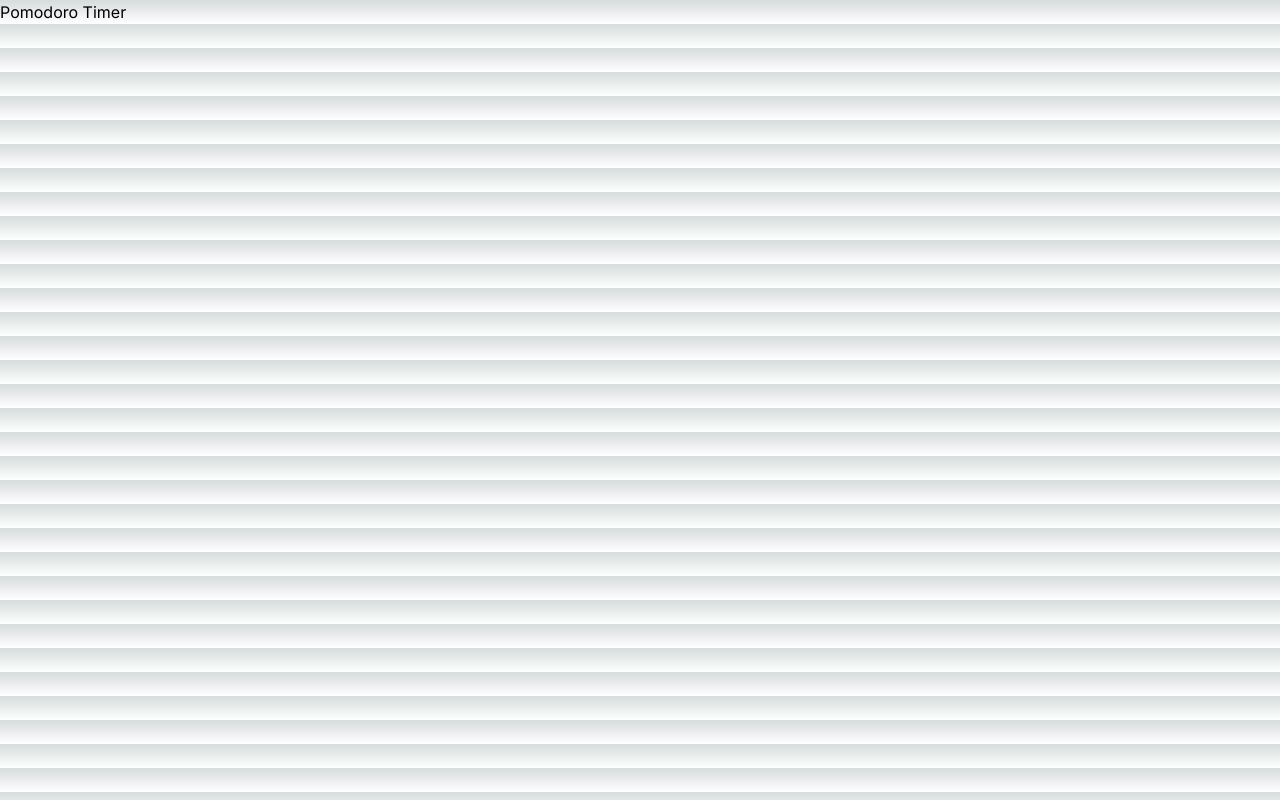
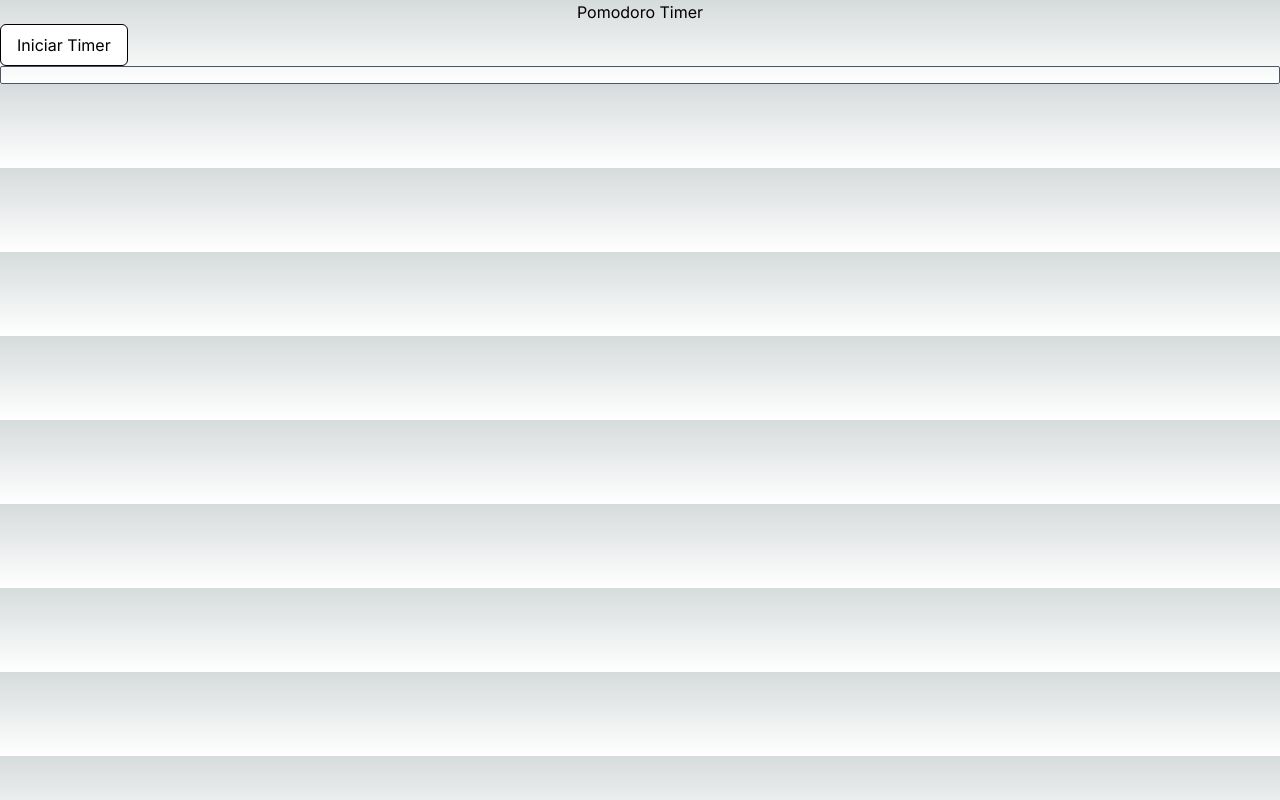
Before and after one commit to MatiasPViecho/pomodoro, a Next.js app: page / in a window 1280 px wide. Built offline with nearby package versions, Linux system fonts and the light colour scheme.

Commit message:
feat: initial context for timer date tracker

```diff
--- a/app/page.tsx
+++ b/app/page.tsx
@@ -1,3 +1,15 @@
+import History from "@/components/History/History";
+import Timer from "@/components/Timer/Timer";
+import { DateProvider } from "@/contexts/useDateContext";
+import Button from "@/components/Button/Button";
 export default function Home() {
-  return <main>Pomodoro Timer</main>;
+  return (
+    <main>
+      <DateProvider>
+        <Timer />
+        <Button />
+        <History />
+      </DateProvider>
+    </main>
+  );
 }
--- /dev/null
+++ b/components/Button/Button.tsx
@@ -0,0 +1,22 @@
+"use client";
+import { useContext } from "react";
+import DateContext from "@/contexts/useDateContext";
+export default function Button() {
+  const context = useContext(DateContext);
+  if (!context) {
+    throw new Error("undefined dateContext");
+  }
+  const { addDate } = context;
+  const addNewDate = () => {
+    const newDate = new Date();
+    addDate(newDate);
+  };
+  return (
+    <button
+      className="px-4 py-2 rounded-md bg-white text-black border-black border max-w-56"
+      onClick={addNewDate}
+    >
+      Iniciar Timer
+    </button>
+  );
+}
--- /dev/null
+++ b/components/History/History.tsx
@@ -0,0 +1,21 @@
+"use client";
+import { useContext } from "react";
+import DateContext from "@/contexts/useDateContext";
+export default function History() {
+  const context = useContext(DateContext);
+  if (!context) {
+    throw new Error("undefined dateContext");
+  }
+  const { dates } = context;
+  return (
+    <ul className="flex flex-col gap-2 p-2 border border-gray-600 rounded-sm">
+      {dates && dates.length > 0 ? (
+        dates.map((date) => (
+          <li>{`${date.getDay()} / ${date.getMonth()} / ${date.getFullYear()} - ${date.getHours()} : ${date.getMinutes()} : ${date.getSeconds()}`}</li>
+        ))
+      ) : (
+        <></>
+      )}
+    </ul>
+  );
+}
--- a/components/Timer/Timer.tsx
+++ b/components/Timer/Timer.tsx
@@ -0,0 +1,13 @@
+"use client";
+import { createContext, useContext, useState } from "react";
+const available_times: Array<number> = [
+  1, 5, 10, 15, 20, 25, 30, 35, 40, 45, 50,
+];
+export default function Timer() {
+  const [dates, setDates] = useState([]);
+  return (
+    <div className="flex flex-col w-full">
+      <h1 className="mx-auto">Pomodoro Timer</h1>
+    </div>
+  );
+}
--- /dev/null
+++ b/contexts/useDateContext.tsx
@@ -0,0 +1,25 @@
+"use client";
+import { createContext, useState, ReactNode } from "react";
+interface IDateContext {
+  dates: Date[];
+  addDate: (newDate: Date) => void;
+}
+interface IDateProvider {
+  children: ReactNode;
+}
+const DateContext = createContext<IDateContext | undefined>(undefined);
+export const DateProvider = ({ children }: IDateProvider) => {
+  const [dates, setDates] = useState<Date[]>([]);
+
+  const addDate = (newDate: Date) => {
+    setDates([...dates, newDate]);
+  };
+
+  return (
+    <DateContext.Provider value={{ dates, addDate }}>
+      {children}
+    </DateContext.Provider>
+  );
+};
+
+export default DateContext;
```
